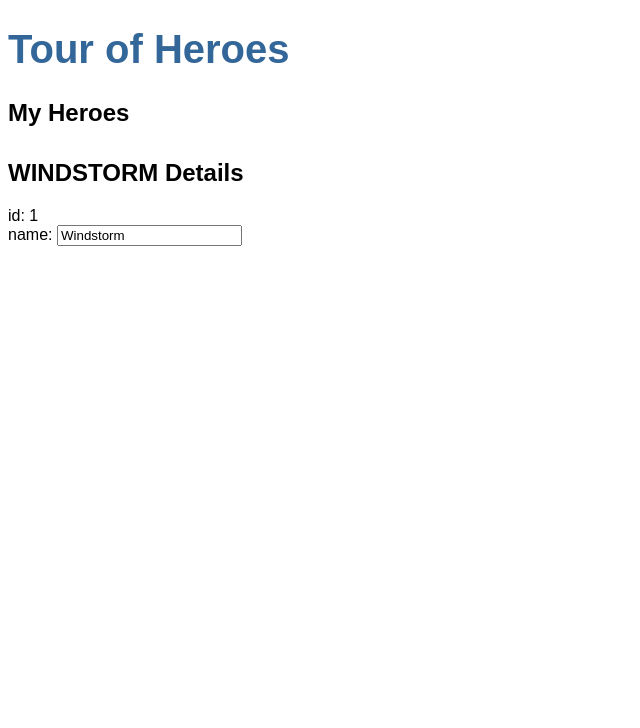
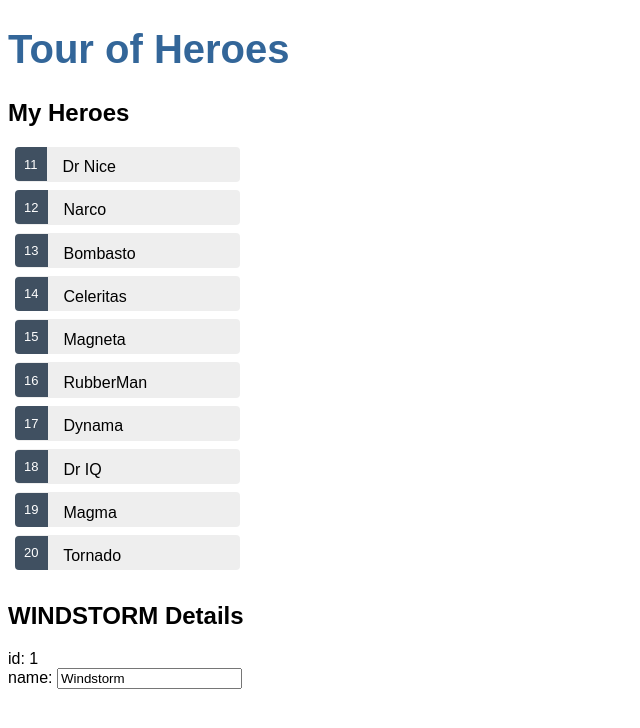
Before and after one commit to xgirma/Testing-Angular-Tour-Of-Heroes, an Angular app: page / in a window 1280 px wide. Shown: the top 728 px of the page, without its empty margins (0-640 px from the left). Built offline with nearby package versions, Linux system fonts and the light colour scheme.

Commit message:
mock data

```diff
--- a/src/app/mock-heroes.ts
+++ b/src/app/mock-heroes.ts
@@ -0,0 +1,14 @@
+import { Hero } from './hero';
+
+export const HEROES: Hero[] = [
+  { id: 11, name: 'Dr Nice' },
+  { id: 12, name: 'Narco' },
+  { id: 13, name: 'Bombasto' },
+  { id: 14, name: 'Celeritas' },
+  { id: 15, name: 'Magneta' },
+  { id: 16, name: 'RubberMan' },
+  { id: 17, name: 'Dynama' },
+  { id: 18, name: 'Dr IQ' },
+  { id: 19, name: 'Magma' },
+  { id: 20, name: 'Tornado' }
+];
```
